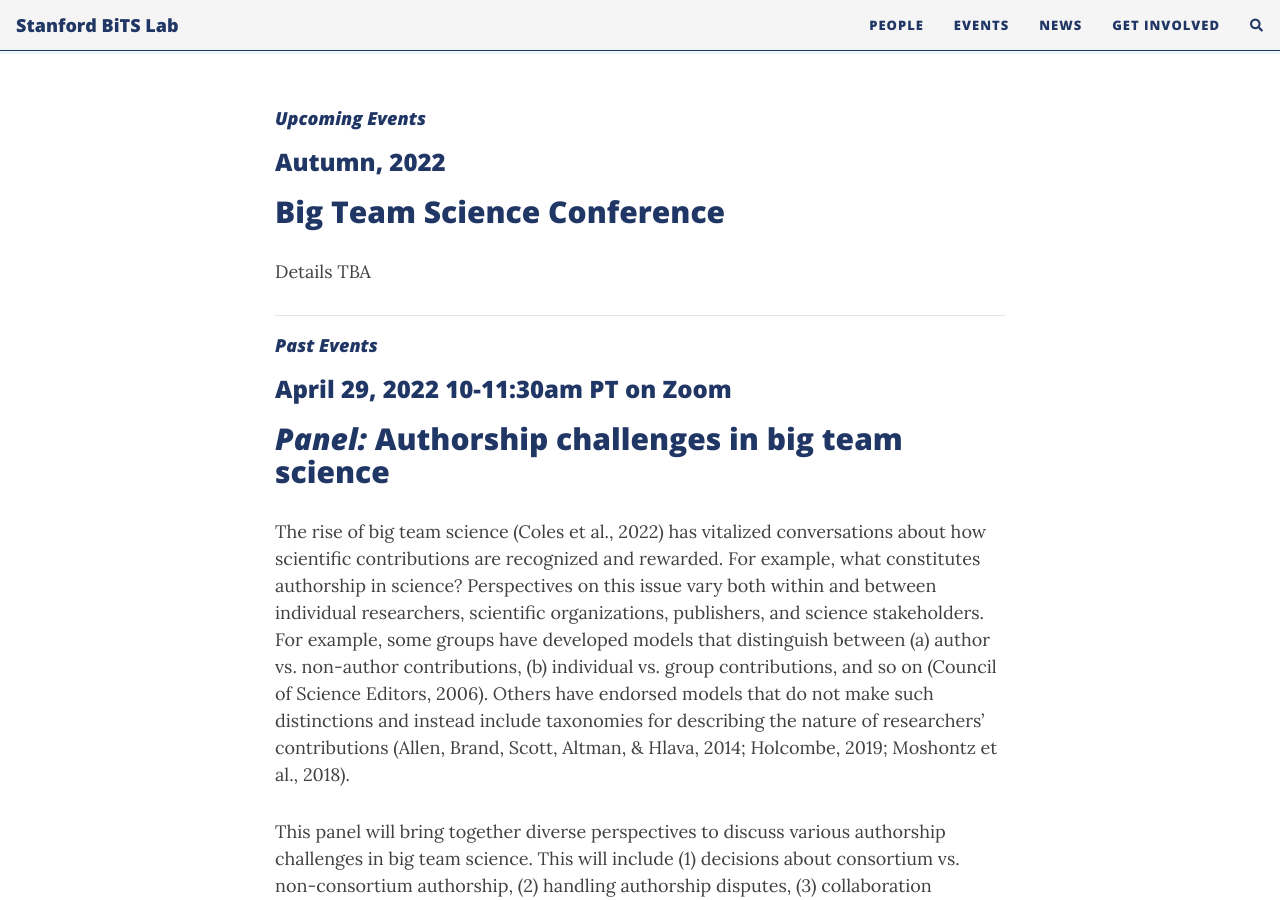
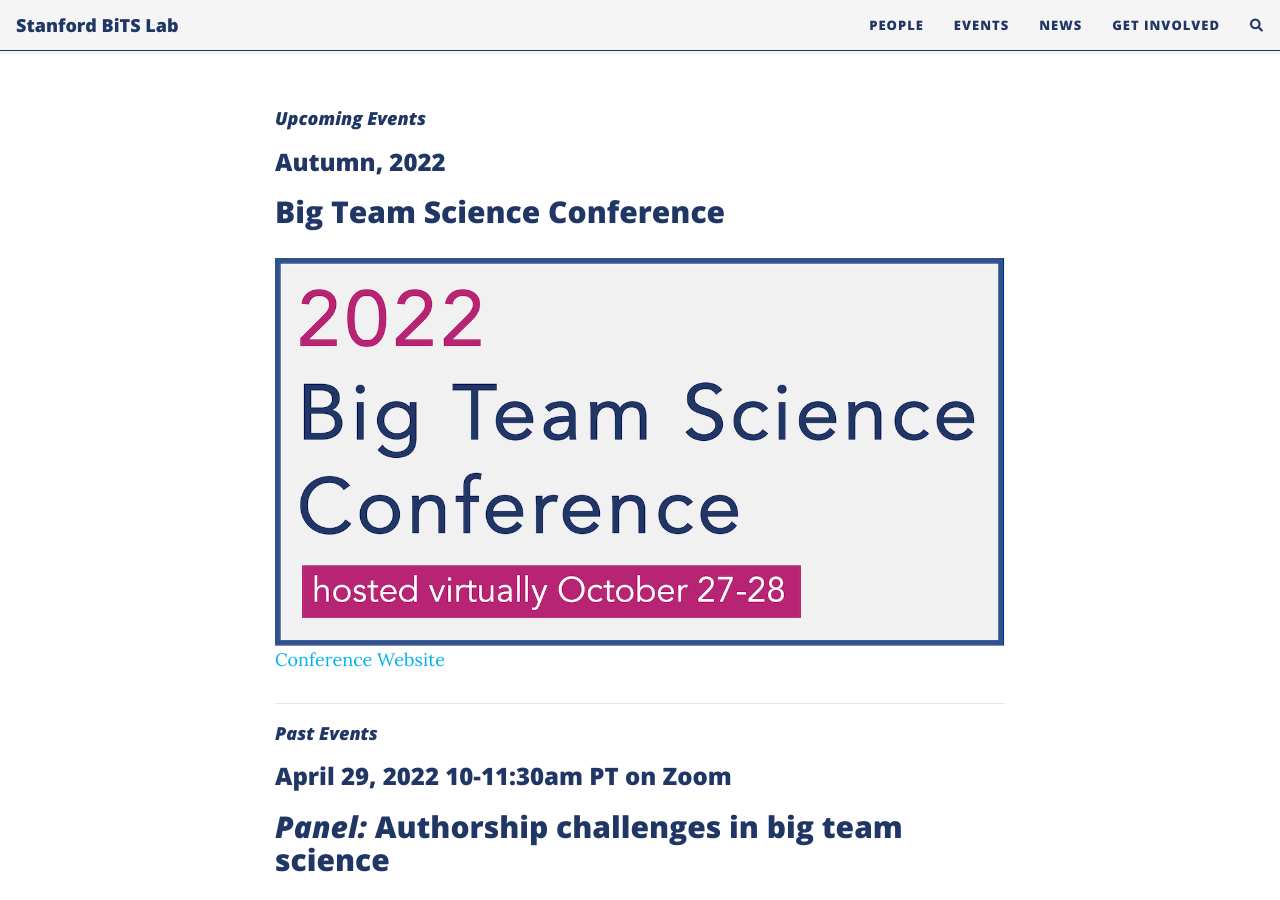
Before and after one commit to heidibaum/bigteamsciencelab.github.io, a Jekyll site: the page built from events.md, in a window 1280 px wide and 900 px high, scrolled down 433 px. Built offline with Jekyll 4.4.1, drawn with Linux system fonts in a browser that asks for light colours; nearby versions of some CDN libraries; comment, search, counter and statistics services are not loaded.

Commit message:
add BTSCON info

```diff
--- a/_config.yml
+++ b/_config.yml
@@ -29,7 +29,7 @@
 
 # Image to show in the navigation bar - works best with a square image
 # Remove this parameter if you don't want an image in the navbar
-avatar: "/assets/img/avatar-icon_bits2.png"
+avatar: "/assets/img/BTScon2022_avatar.png"
 
 # By default, the image is cut into a circle. You can disable this behaviour by setting 'round-avatar: false'
 round-avatar: true
--- a/events.md
+++ b/events.md
@@ -9,7 +9,8 @@
 ### Autumn, 2022
 ## Big Team Science Conference
 
-Details TBA
+<a href="https://bigteamscienceconference.github.io" target="_blank"><img src="/assets/img/BTSCon2022_logo.png" alt="2022 Big Team Science Conference, hosted virtually October 27-28" /></a>
+[Conference Website](https://bigteamscienceconference.github.io)
 
 ***
 
```
Also changed, not shown: assets/img/BTSCon2022_logo.png (added), 2 other files.
